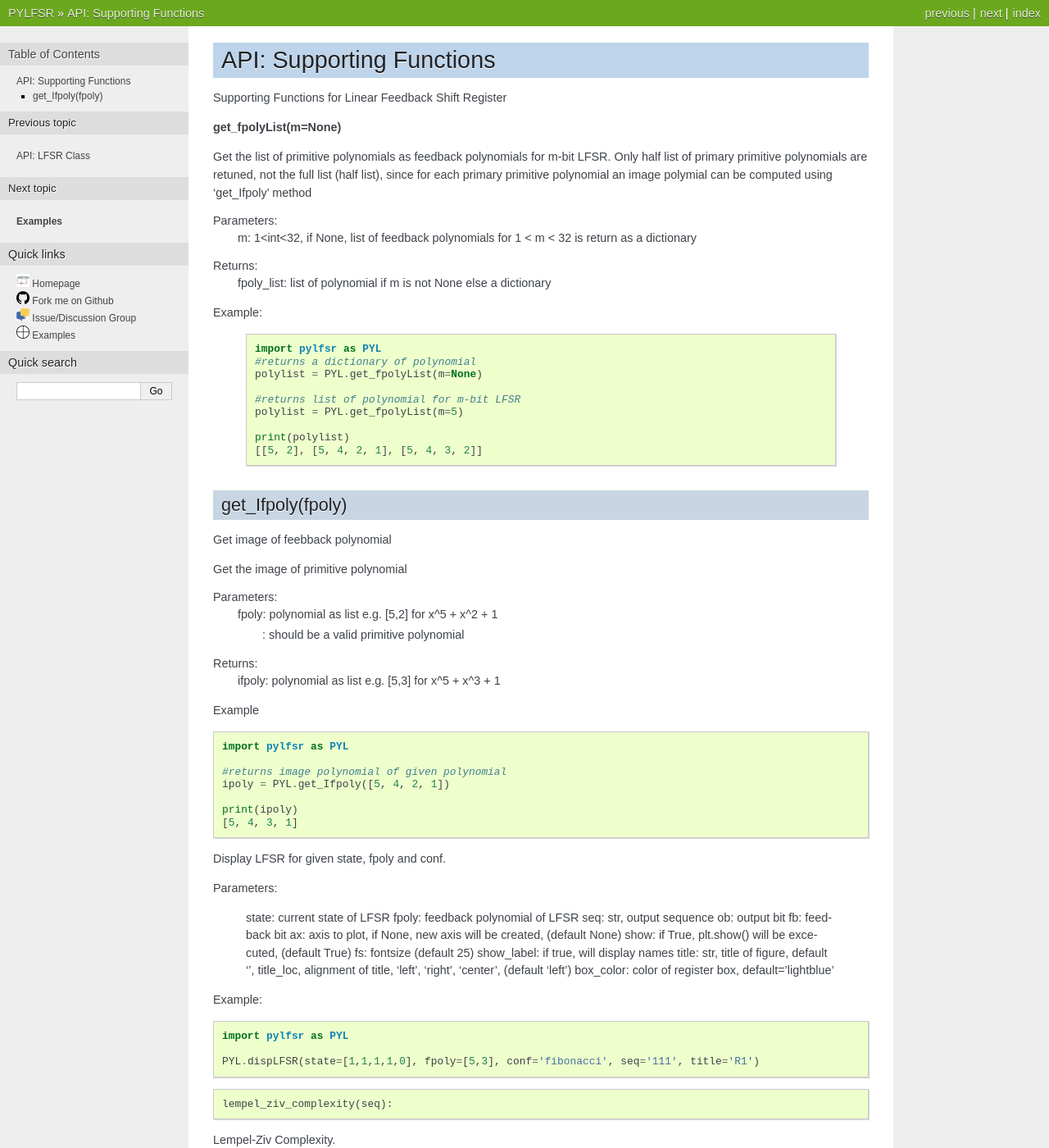
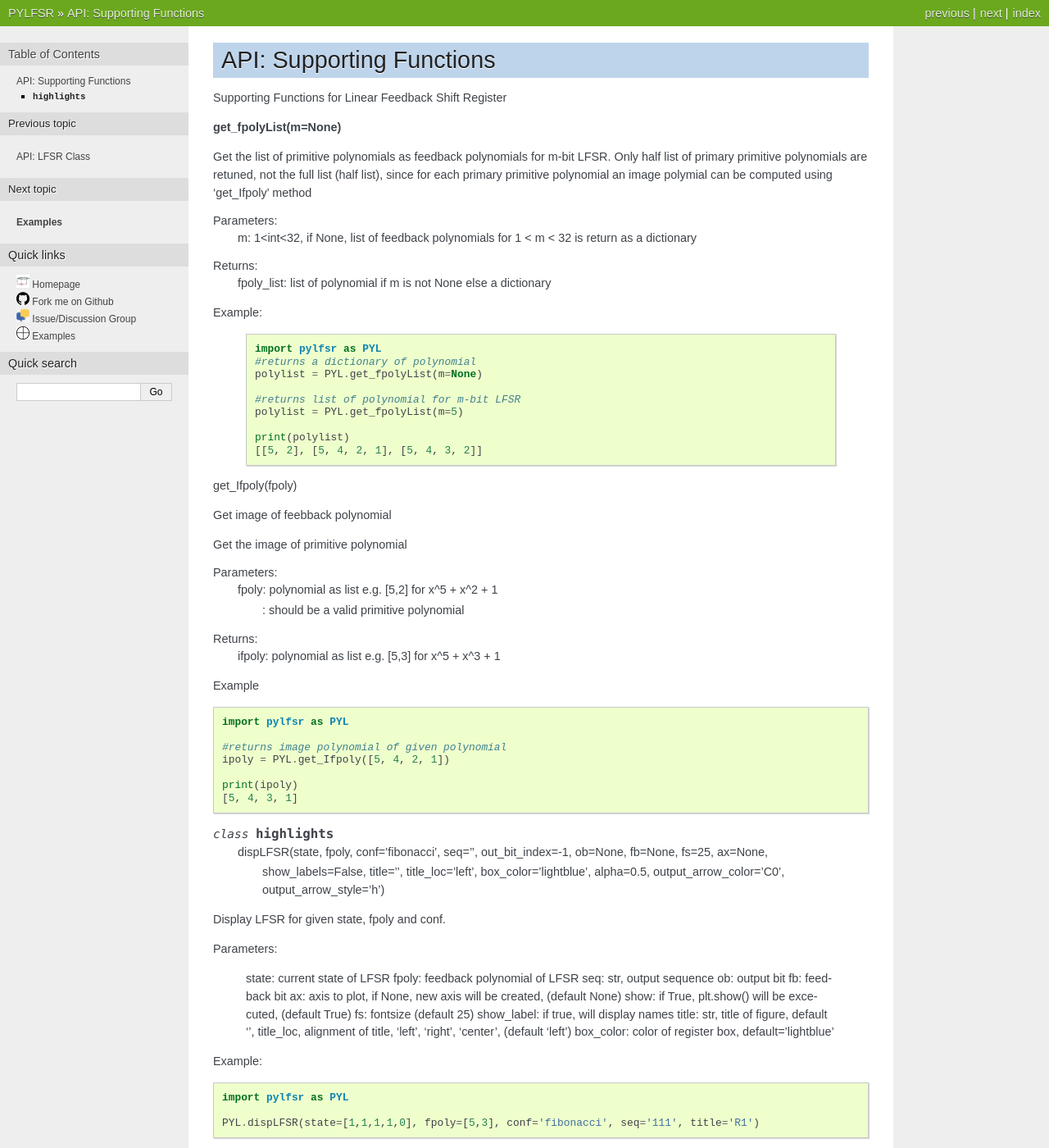
Before and after one commit to Nikeshbajaj/pylfsr, a Sphinx documentation site: the page built from docs/source/api_fun.rst, in a window 1280 px wide and 1400 px high. Shown: the whole window at 82% size. Built offline with Sphinx 7.4.7, drawn with Linux system fonts in a browser that asks for light colours; the version number could not be read and is left out.

Commit message:
Update api_fun.rst

```diff
--- a/docs/source/api_fun.rst
+++ b/docs/source/api_fun.rst
@@ -36,8 +36,14 @@
       [[5, 2], [5, 4, 2, 1], [5, 4, 3, 2]]
 
 
+.. raw:: html
+   <hr width=50 size=10>
+
 get_Ifpoly(fpoly)
------------------
+
+.. raw:: html
+   <hr width=50 size=10>
+
 
 Get image of feebback polynomial
 
@@ -63,7 +69,9 @@
    [5, 4, 3, 1]
 
 
-.. topic:: dispLFSR(state, fpoly, conf='fibonacci', seq='', out_bit_index=-1, ob=None, fb=None, fs=25, ax=None,
+.. class:: highlights
+
+ dispLFSR(state, fpoly, conf='fibonacci', seq='', out_bit_index=-1, ob=None, fb=None, fs=25, ax=None,
            show_labels=False, title='', title_loc='left', box_color='lightblue', alpha=0.5,
            output_arrow_color='C0', output_arrow_style='h')
 
```
